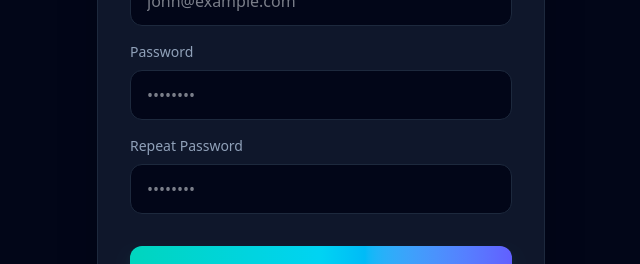
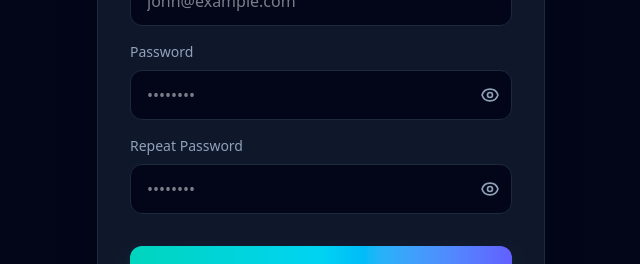
Before and after one commit to Misho-1019/Personal-Finance-Analyzer, a React (Vite) app in the folder client/: page /register in a window 1280 px wide. Shown: the part 373-637 px from the top of the page, without its empty margins (319-959 px from the left). Built offline with nearby package versions, Linux system fonts and the light colour scheme; no server answers.

Commit message:
Add password fields with show/hide toggle

```diff
--- a/client/src/pages/LoginPage.jsx
+++ b/client/src/pages/LoginPage.jsx
@@ -5,6 +5,7 @@ import * as yup from "yup";
 import { yupResolver } from "@hookform/resolvers/yup";
 import { useForm } from "react-hook-form";
 import { showToast } from '../utils/toastUtils.js';
+import { useState } from 'react';
 
 const schema = yup.object({
   email: yup.string().email('Invalid email format').required('Email is required'),
@@ -15,6 +16,8 @@ const LoginPage = () => {
   const navigate = useNavigate();
   const { login, isPending } = useLogin()
   const { userLoginHandler } = useUserContext()
+
+  const [showPassword, setShowPassword] = useState(false);
 
   const {
     register,
@@ -70,17 +73,47 @@ const LoginPage = () => {
           </div>
 
           <div>
-            <label className="block text-sm font-medium text-slate-400 mb-2">Password</label>
+            <label className="block text-sm font-medium text-slate-400 mb-2">
+              Password
+            </label>
+
+            <div className="relative">
               <input
-              type="password"
-              name='password'
-              className="w-full bg-slate-950 border border-slate-800 rounded-xl px-4 py-3 text-slate-100 focus:outline-none focus:ring-2 focus:ring-violet-500/50 focus:border-violet-500 transition-all"
+                type={showPassword ? "text" : "password"}
+                name="password"
+                className="w-full bg-slate-950 border border-slate-800 rounded-xl px-4 py-3 pr-12 text-slate-100 focus:outline-none focus:ring-2 focus:ring-violet-500/50 focus:border-violet-500 transition-all"
                 {...register('password')}
                 aria-invalid={!!errors.password}
                 placeholder="••••••••"
-              autoComplete='current-password'
+                autoComplete="current-password"
                 required
               />
+
+              {/* Toggle Button */}
+              <button
+                type="button"
+                onClick={() => setShowPassword(prev => !prev)}
+                className="absolute inset-y-0 right-3 flex items-center text-slate-400 hover:text-violet-400 transition-colors"
+                tabIndex={-1}
+              >
+                {showPassword ? (
+                  // Eye Off Icon
+                  <svg xmlns="http://www.w3.org/2000/svg" className="h-5 w-5" fill="none" viewBox="0 0 24 24" stroke="currentColor">
+                    <path strokeLinecap="round" strokeLinejoin="round" strokeWidth={2}
+                      d="M13.875 18.825A10.05 10.05 0 0112 19c-4.478 0-8.268-2.943-9.542-7a9.956 9.956 0 012.042-3.368M6.343 6.343A9.953 9.953 0 0112 5c4.478 0 8.268 2.943 9.542 7a9.953 9.953 0 01-4.293 5.164M6.343 6.343L3 3m3.343 3.343l11.314 11.314" />
+                  </svg>
+                ) : (
+                  // Eye Icon
+                  <svg xmlns="http://www.w3.org/2000/svg" className="h-5 w-5" fill="none" viewBox="0 0 24 24" stroke="currentColor">
+                    <path strokeLinecap="round" strokeLinejoin="round" strokeWidth={2}
+                      d="M15 12a3 3 0 11-6 0 3 3 0 016 0z" />
+                    <path strokeLinecap="round" strokeLinejoin="round" strokeWidth={2}
+                      d="M2.458 12C3.732 7.943 7.522 5 12 5c4.478 0 8.268 2.943 9.542 7-1.274 4.057-5.064 7-9.542 7-4.478 0-8.268-2.943-9.542-7z" />
+                  </svg>
+                )}
+              </button>
+            </div>
+
             {errors.password && (
               <p className="mt-2 text-sm text-red-400 bg-red-500/10 border border-red-500/20 rounded-lg px-3 py-2">
                 {errors.password.message}
--- a/client/src/pages/RegisterPage.jsx
+++ b/client/src/pages/RegisterPage.jsx
@@ -5,6 +5,7 @@ import * as yup from "yup";
 import { yupResolver } from "@hookform/resolvers/yup";
 import { useForm } from "react-hook-form";
 import { showToast } from '../utils/toastUtils.js';
+import { useState } from 'react';
 
 const schema = yup.object({
   firstName: yup.string().required('First name is required'),
@@ -18,6 +19,9 @@ const RegisterPage = () => {
   const { register: registerUser, isPending } = useRegister();
   const { userLoginHandler } = useUserContext();
   const navigate = useNavigate();
+
+  const [showPassword, setShowPassword] = useState(false);
+  const [showRepeatPassword, setShowRepeatPassword] = useState(false);
 
   const { register, handleSubmit, formState: { errors, isSubmitting }} = useForm({
     resolver: yupResolver(schema)
@@ -109,42 +113,103 @@ const RegisterPage = () => {
           )}
 
           <div>
-            <label className="block text-sm font-medium text-slate-400 mb-2">Password</label>
+            <label className="block text-sm font-medium text-slate-400 mb-2">
+              Password
+            </label>
+
+            <div className="relative">
               <input
-              type="password"
+                type={showPassword ? "text" : "password"}
                 name="password"
-              className="w-full bg-slate-950 border border-slate-800 rounded-xl px-4 py-3 text-slate-100 focus:outline-none focus:ring-2 focus:ring-teal-500/50 focus:border-teal-500 transition-all"
+                className="w-full bg-slate-950 border border-slate-800 rounded-xl px-4 py-3 pr-12 text-slate-100 focus:outline-none focus:ring-2 focus:ring-violet-500/50 focus:border-violet-500 transition-all"
                 {...register('password')}
                 aria-invalid={!!errors.password}
                 placeholder="••••••••"
-              autoComplete='current-password'
+                autoComplete="current-password"
                 required
               />
+
+              {/* Toggle Button */}
+              <button
+                type="button"
+                onClick={() => setShowPassword(prev => !prev)}
+                className="absolute inset-y-0 right-3 flex items-center text-slate-400 hover:text-violet-400 transition-colors"
+                tabIndex={-1}
+              >
+                {showPassword ? (
+                  // Eye Off Icon
+                  <svg xmlns="http://www.w3.org/2000/svg" className="h-5 w-5" fill="none" viewBox="0 0 24 24" stroke="currentColor">
+                    <path strokeLinecap="round" strokeLinejoin="round" strokeWidth={2}
+                      d="M13.875 18.825A10.05 10.05 0 0112 19c-4.478 0-8.268-2.943-9.542-7a9.956 9.956 0 012.042-3.368M6.343 6.343A9.953 9.953 0 0112 5c4.478 0 8.268 2.943 9.542 7a9.953 9.953 0 01-4.293 5.164M6.343 6.343L3 3m3.343 3.343l11.314 11.314" />
+                  </svg>
+                ) : (
+                  // Eye Icon
+                  <svg xmlns="http://www.w3.org/2000/svg" className="h-5 w-5" fill="none" viewBox="0 0 24 24" stroke="currentColor">
+                    <path strokeLinecap="round" strokeLinejoin="round" strokeWidth={2}
+                      d="M15 12a3 3 0 11-6 0 3 3 0 016 0z" />
+                    <path strokeLinecap="round" strokeLinejoin="round" strokeWidth={2}
+                      d="M2.458 12C3.732 7.943 7.522 5 12 5c4.478 0 8.268 2.943 9.542 7-1.274 4.057-5.064 7-9.542 7-4.478 0-8.268-2.943-9.542-7z" />
+                  </svg>
+                )}
+              </button>
             </div>
+
             {errors.password && (
               <p className="mt-2 text-sm text-red-400 bg-red-500/10 border border-red-500/20 rounded-lg px-3 py-2">
                 {errors.password.message}
               </p>
             )}
+          </div>
 
           <div>
-            <label className="block text-sm font-medium text-slate-400 mb-2">Repeat Password</label>
+            <label className="block text-sm font-medium text-slate-400 mb-2">
+              Repeat Password
+            </label>
+
+            <div className="relative">
               <input
-              type="password"
+                type={showRepeatPassword ? "text" : "password"}
                 name="repeatPassword"
-              className="w-full bg-slate-950 border border-slate-800 rounded-xl px-4 py-3 text-slate-100 focus:outline-none focus:ring-2 focus:ring-teal-500/50 focus:border-teal-500 transition-all"
+                className="w-full bg-slate-950 border border-slate-800 rounded-xl px-4 py-3 pr-12 text-slate-100 focus:outline-none focus:ring-2 focus:ring-teal-500/50 focus:border-teal-500 transition-all"
                 {...register('repeatPassword')}
                 aria-invalid={!!errors.repeatPassword}
                 placeholder="••••••••"
-              autoComplete='repeatPassword'
+                autoComplete="new-password"
                 required
               />
+
+              {/* Toggle Button */}
+              <button
+                type="button"
+                onClick={() => setShowRepeatPassword(prev => !prev)}
+                className="absolute inset-y-0 right-3 flex items-center text-slate-400 hover:text-teal-400 transition-colors"
+                tabIndex={-1}
+                aria-label="Toggle repeat password visibility"
+              >
+                {showRepeatPassword ? (
+                  // Eye Off
+                  <svg xmlns="http://www.w3.org/2000/svg" className="h-5 w-5" fill="none" viewBox="0 0 24 24" stroke="currentColor">
+                    <path strokeLinecap="round" strokeLinejoin="round" strokeWidth={2}
+                      d="M13.875 18.825A10.05 10.05 0 0112 19c-4.478 0-8.268-2.943-9.542-7a9.956 9.956 0 012.042-3.368M6.343 6.343A9.953 9.953 0 0112 5c4.478 0 8.268 2.943 9.542 7a9.953 9.953 0 01-4.293 5.164M6.343 6.343L3 3m3.343 3.343l11.314 11.314" />
+                  </svg>
+                ) : (
+                  // Eye
+                  <svg xmlns="http://www.w3.org/2000/svg" className="h-5 w-5" fill="none" viewBox="0 0 24 24" stroke="currentColor">
+                    <path strokeLinecap="round" strokeLinejoin="round" strokeWidth={2}
+                      d="M15 12a3 3 0 11-6 0 3 3 0 016 0z" />
+                    <path strokeLinecap="round" strokeLinejoin="round" strokeWidth={2}
+                      d="M2.458 12C3.732 7.943 7.522 5 12 5c4.478 0 8.268 2.943 9.542 7-1.274 4.057-5.064 7-9.542 7-4.478 0-8.268-2.943-9.542-7z" />
+                  </svg>
+                )}
+              </button>
             </div>
+
             {errors.repeatPassword && (
               <p className="mt-2 text-sm text-red-400 bg-red-500/10 border border-red-500/20 rounded-lg px-3 py-2">
                 {errors.repeatPassword.message}
               </p>
             )}
+          </div>
 
           <button
             type="submit"
```
Lines whose indentation alone changed are shown as unchanged.
